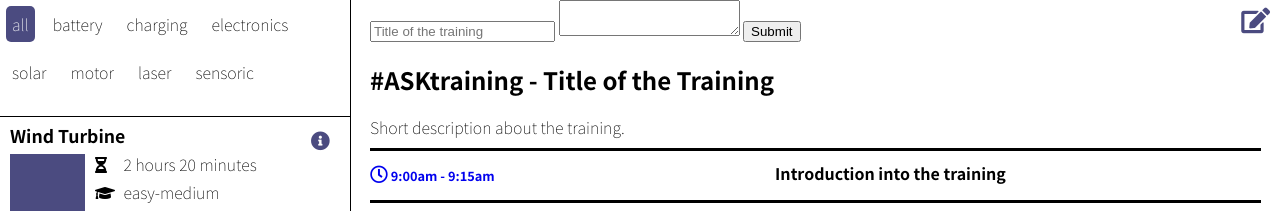
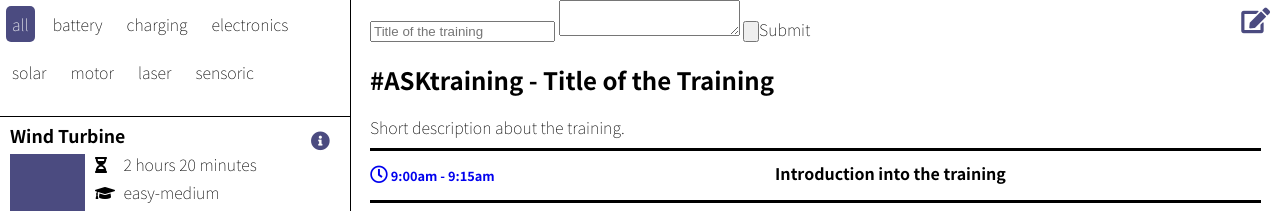
Before and after one commit to ASKtraining/Training, a Jekyll site: the page built from index.html, in a window 1280 px wide and 900 px high. Shown: the top 211 px of the window. Built offline with Jekyll 4.4.1, drawn with Linux system fonts in a browser that asks for light colours.

Commit message:
fix submit button title edit

```diff
--- a/index.html
+++ b/index.html
@@ -167,7 +167,7 @@
             <form>
                 <input type="text" class="title" placeholder="Title of the training">
                 <textarea class="description"></textarea>
-                <input id="submit-title" type="submit">
+                <input id="submit-title" type="button">Submit</button>
             </form>
         </div>
         <h1 id="training-title">{{ page.title }} - Title of the Training</h1>
```
